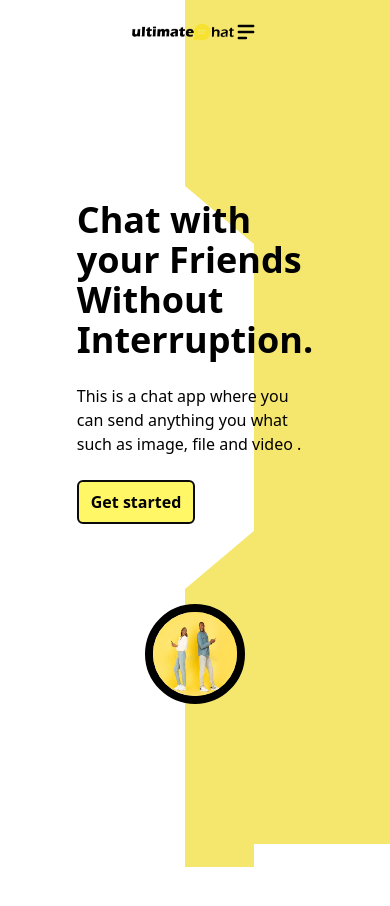
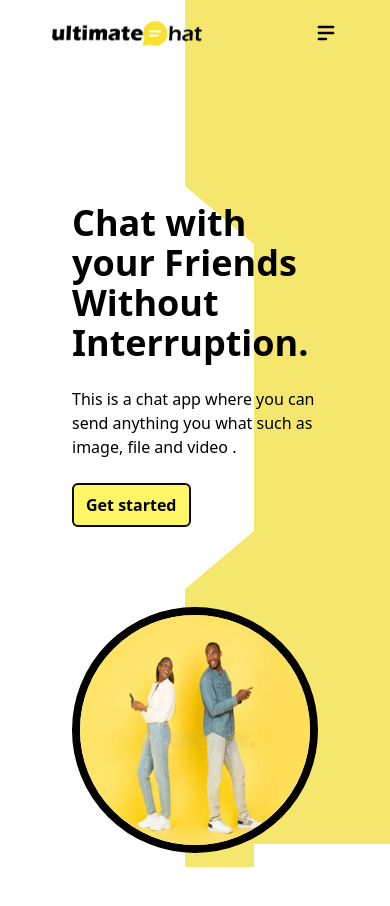
Before and after one commit to NICOLA-200/ultimatechat-frontend, a React (Vite) app: page / in a window 390 px wide. Shown: the top 906 px of the page. Before the commit the page ends 844 px from the top, so only its background shows below. Built offline with nearby package versions, Linux system fonts and the light colour scheme; no server answers.

Commit message:
two change made

```diff
--- a/src/components/Body.jsx
+++ b/src/components/Body.jsx
@@ -25,7 +25,7 @@ export default function () {
           alt=""
           width={300}
           height={300}
-          className="border-[0.5rem] md:flex-1 rounded-[50%] min-w-[100px] min-h-[100px]  z-10 border-black"
+          className="border-[0.5rem] md:flex-1 rounded-[50%] min-w-[180px] min-h-[180px]  z-10 border-black"
         />
       </div>
     </div>
--- a/src/pages/Home.jsx
+++ b/src/pages/Home.jsx
@@ -11,7 +11,7 @@ export default function Home() {
   console.log(isAuthenticated);
 
   return (
-    <div className="px-[2rem]  mx-20">
+    <div className="px-[2rem]  xl:mx-20">
       <BackGround />
       <Navbar />
 
```
